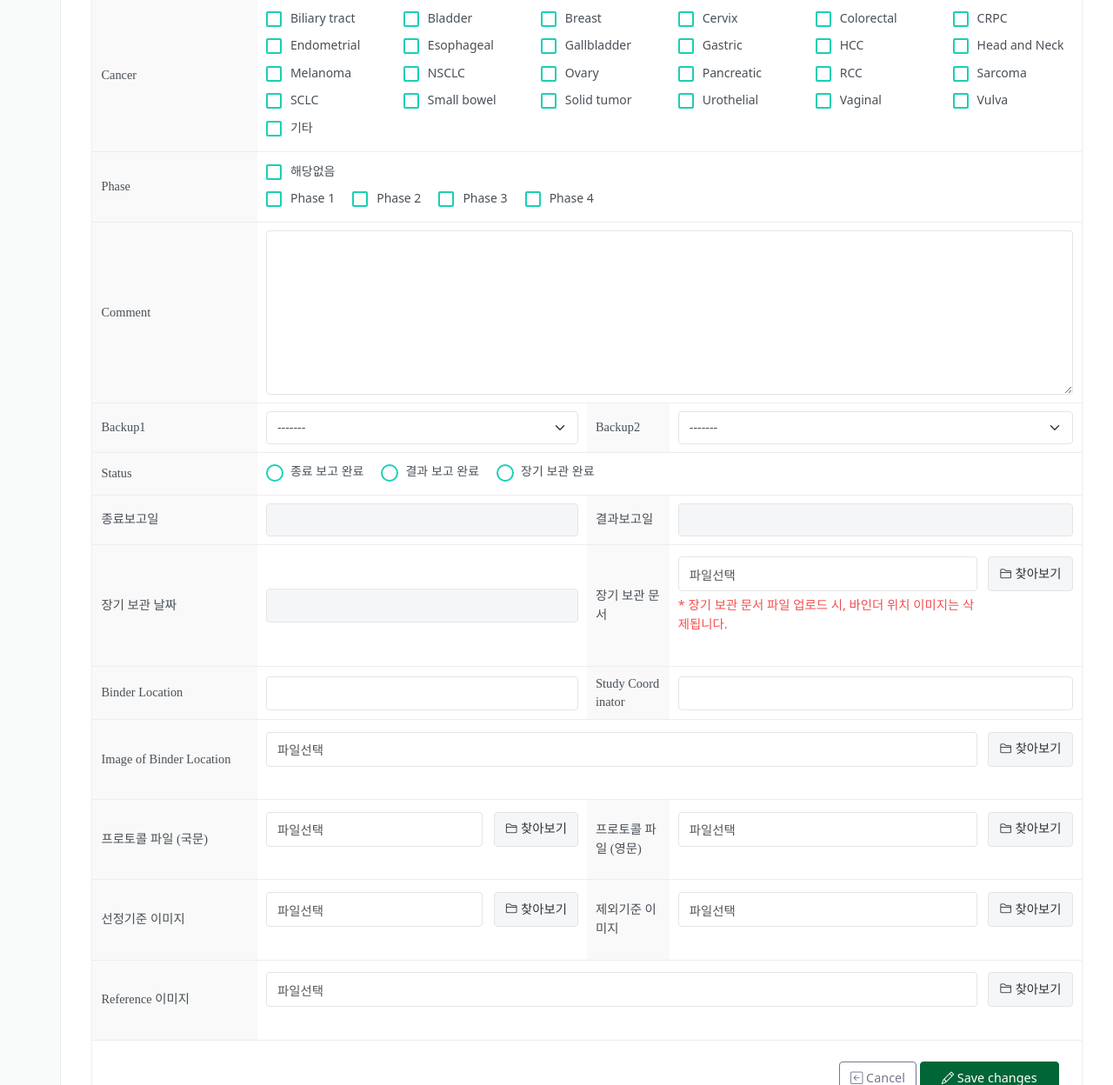
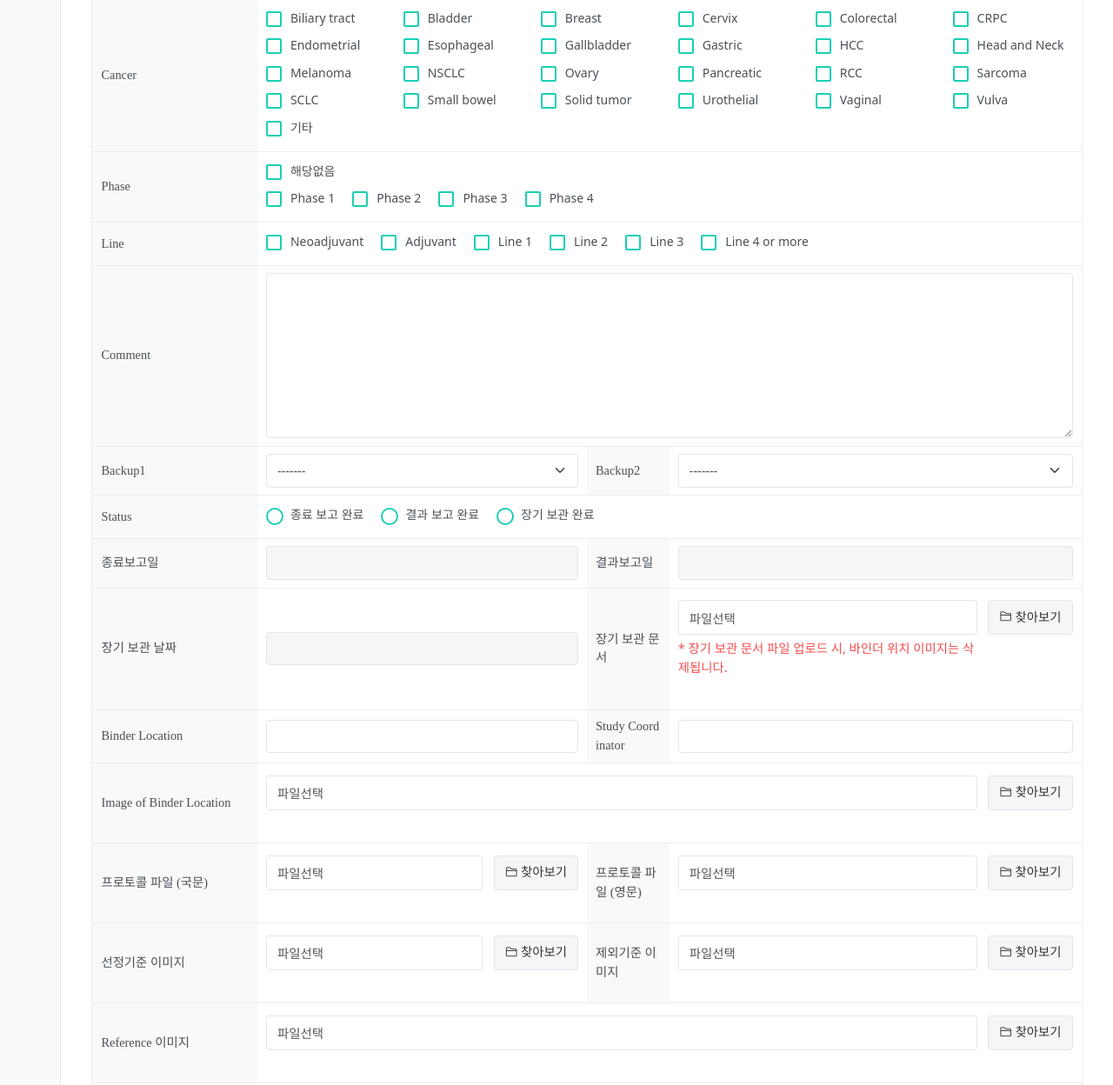
Before and after one commit to XACTUSONCO/OncologyCR, a Django app: page /research/add/ in a window 1280 px wide. Shown: the part 1083-2331 px from the top of the page at 87% size. Run offline with Django 3.2, Linux system fonts and the light colour scheme; the visitor is signed in with stand-in values (Sample User, id 1); data comes from the database, SQL or seed files in the repository; data that the repository does not hold is empty; parts of the project's set-up code (start-up, migrations or seed data) failed here and were passed over; some libraries are stand-ins or nearby versions; some web fonts are replaced.

Commit message:
연구 정보 > 'Line' 항목 추가 (재활성화)

```diff
--- a/templates/pages/research/reserch_add_edit_form.html
+++ b/templates/pages/research/reserch_add_edit_form.html
@@ -331,12 +331,12 @@
   {# {% include 'pages/research/research_add_edit_form/_io_naive.html' %} #}
 </div>
 
-<!-- <div class="form-group row {% if 'chemotherapy' in errors %} card-inverse-danger {% endif %}"> -->
+<div class="form-group row {% if 'line' in errors %} card-inverse-danger {% endif %}">
   <!-- Line -->
-  {# {% include 'pages/research/research_add_edit_form/_line.html' %} #}
+  {% include 'pages/research/research_add_edit_form/_line.html' %}
   <!-- Alternation -->
   {# {% include 'pages/research/research_add_edit_form/_alternation.html' %} #}
-<!-- </div> -->
+</div>
 
 <!-- <div class="form-group row {% if 'lesion' in errors %} card-inverse-danger {% endif %}"> -->
   <!-- Lesion -->
```
